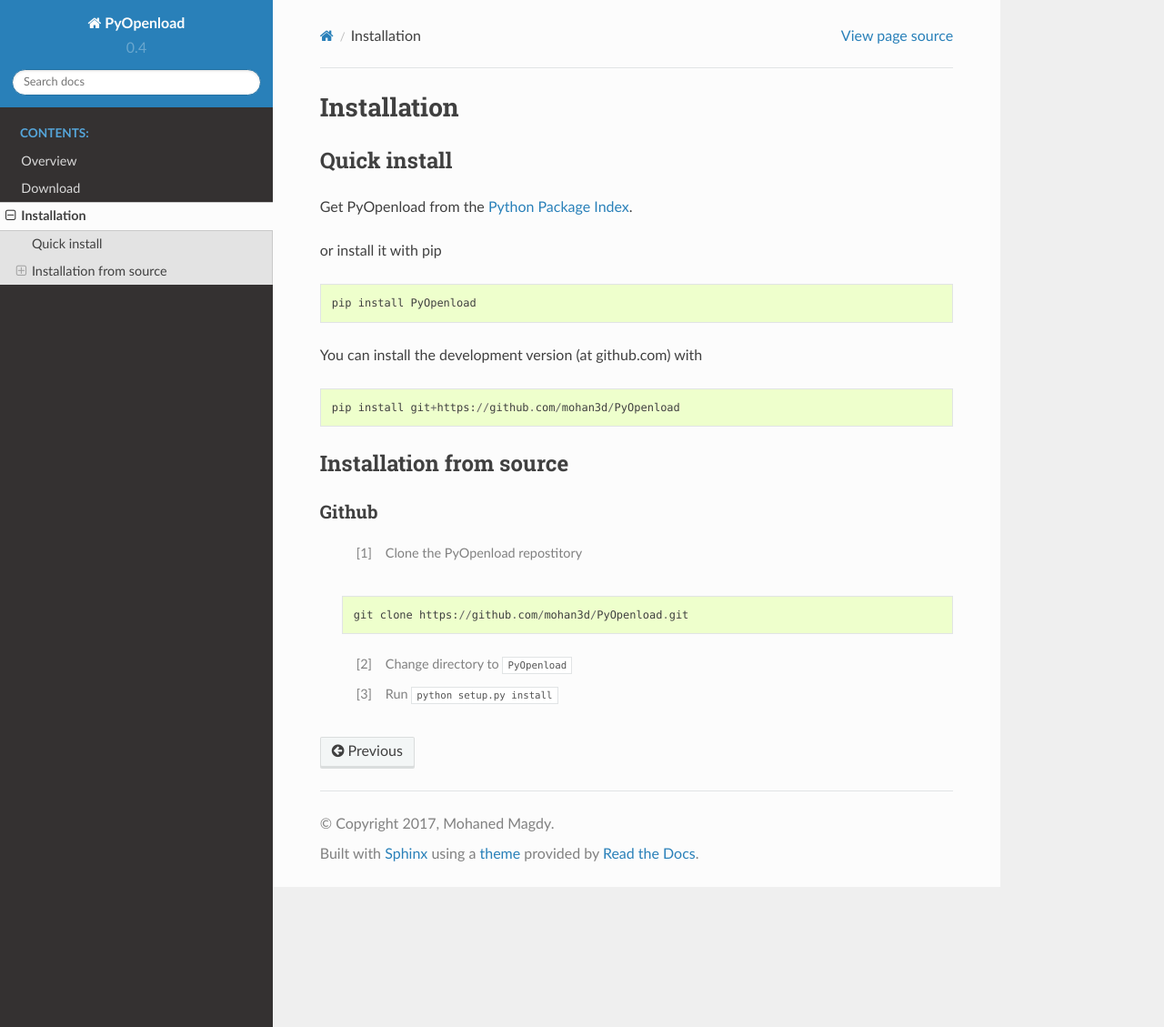
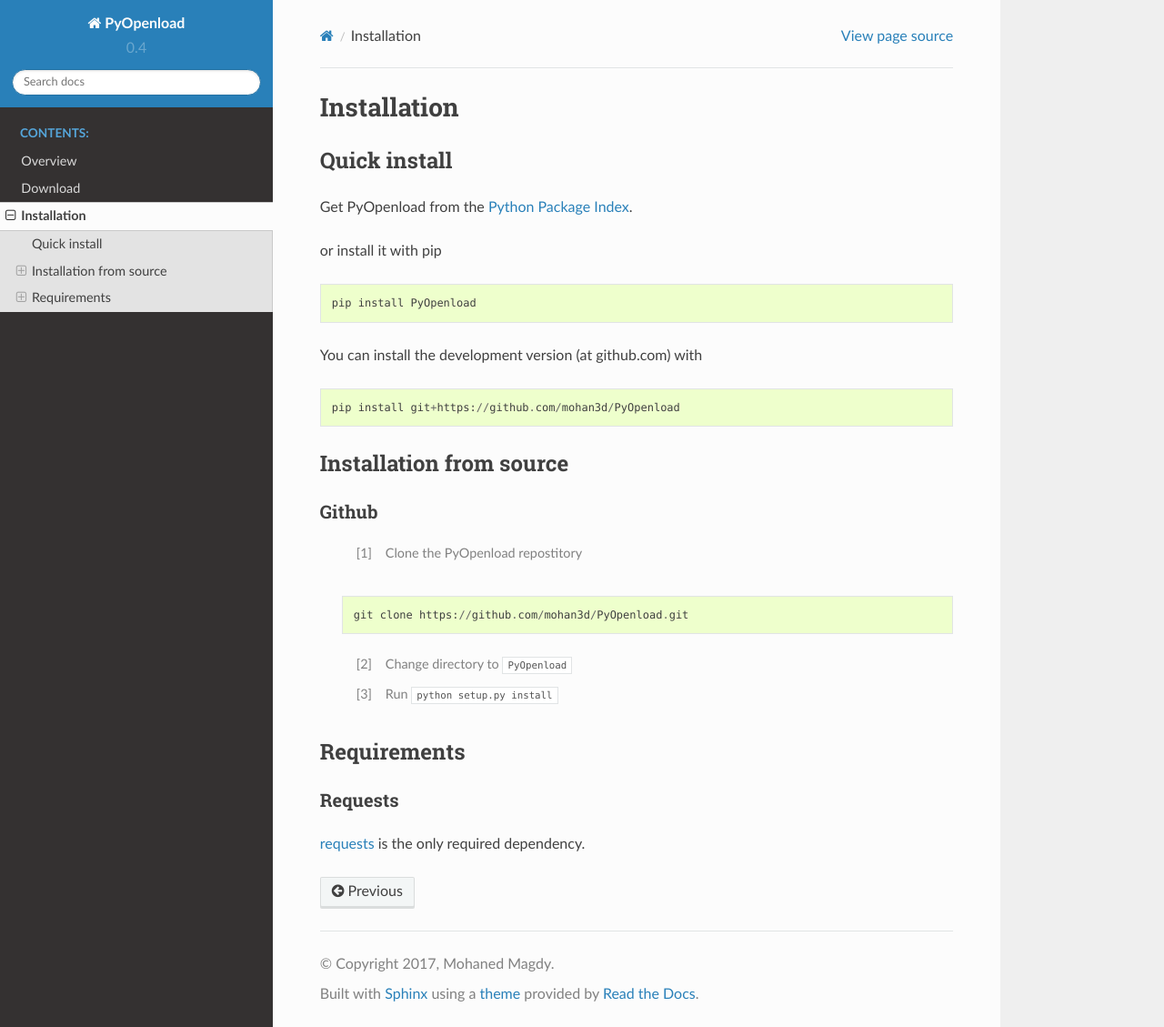
Before and after one commit to mohan3d/PyOpenload, a Sphinx documentation site: the page built from docs/install.rst, in a window 1280 px wide and 1129 px high. Shown: the whole window at 91% size. Built offline with Sphinx 7.4.7 and the Read the Docs theme 2.0.0, drawn with Linux system fonts in a browser that asks for light colours.

Commit message:
Add requirements

```diff
--- a/docs/install.rst
+++ b/docs/install.rst
@@ -33,3 +33,12 @@
 
 	.. [#] Change directory to :samp:`PyOpenload`
 	.. [#] Run :samp:`python setup.py install`
+
+
+Requirements
+============
+
+Requests
+--------
+
+`requests <http://docs.python-requests.org/>`_ is the only required dependency.
```
